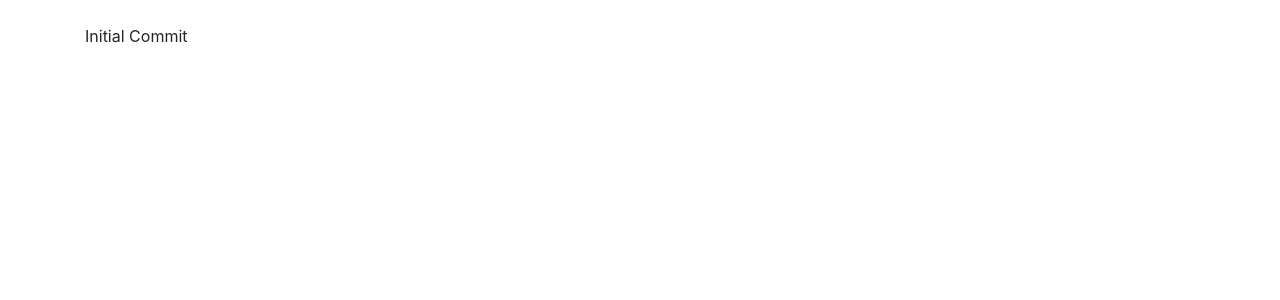
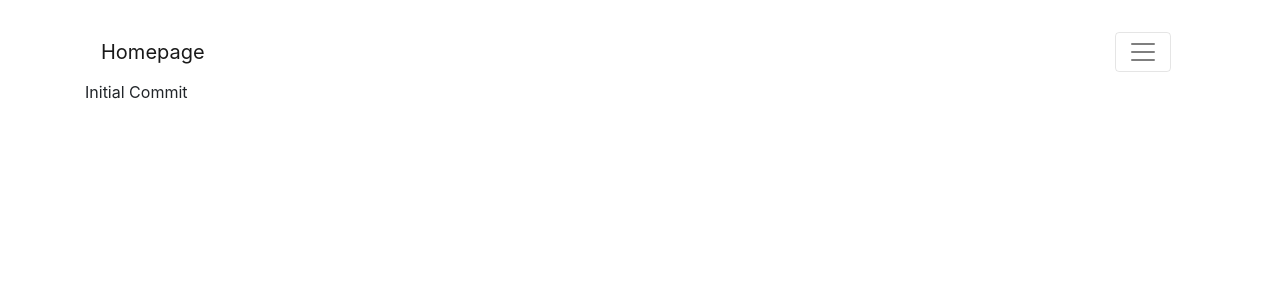
Before and after one commit to YunusEmreErturk/exchange-reminder, a React (Create React App) app: page / in a window 1280 px wide. Shown: the top 300 px of the page. Built offline with nearby package versions, Linux system fonts and the light colour scheme.

Commit message:
navbar added

```diff
--- a/src/App.js
+++ b/src/App.js
@@ -2,12 +2,14 @@ import React, { Component } from "react";
 import logo from "./logo.svg";
 import "./App.css";
 import HomePage from "./components/HomePage";
+import HomePageNavbar from "./components/Navbar";
 import { Container } from "reactstrap";
 
 class App extends Component  {
   render() {
     return (
       <Container className="mt-4">
+        <HomePageNavbar/>
         <HomePage/>
       </Container>
     );
--- /dev/null
+++ b/src/components/Navbar.js
@@ -0,0 +1,29 @@
+import React, { useState } from 'react';
+import { Collapse, Navbar, NavbarToggler, NavbarBrand, Nav, NavItem, NavLink } from 'reactstrap';
+
+const HomePageNavbar = (props) => {
+  const [collapsed, setCollapsed] = useState(true);
+
+  const toggleNavbar = () => setCollapsed(!collapsed);
+
+  return (
+    <div>
+      <Navbar color="faded" light>
+        <NavbarBrand href="/" className="mr-auto">Homepage</NavbarBrand>
+        <NavbarToggler onClick={toggleNavbar} className="mr-2" />
+        <Collapse isOpen={!collapsed} navbar>
+          <Nav navbar>
+            <NavItem>
+              <NavLink href="/components/">Contacts</NavLink>
+            </NavItem>
+            <NavItem>
+              <NavLink href="https://github.com/reactstrap/reactstrap">My Account</NavLink>
+            </NavItem>
+          </Nav>
+        </Collapse>
+      </Navbar>
+    </div>
+  );
+}
+
+export default HomePageNavbar;
```
